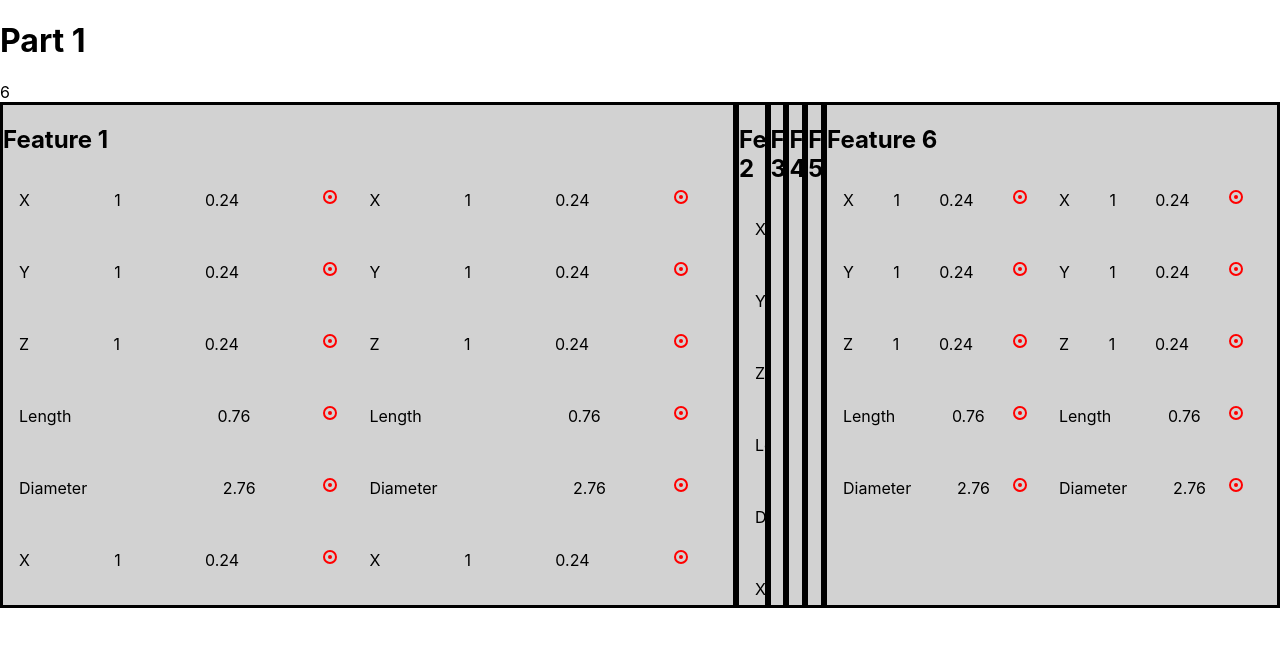
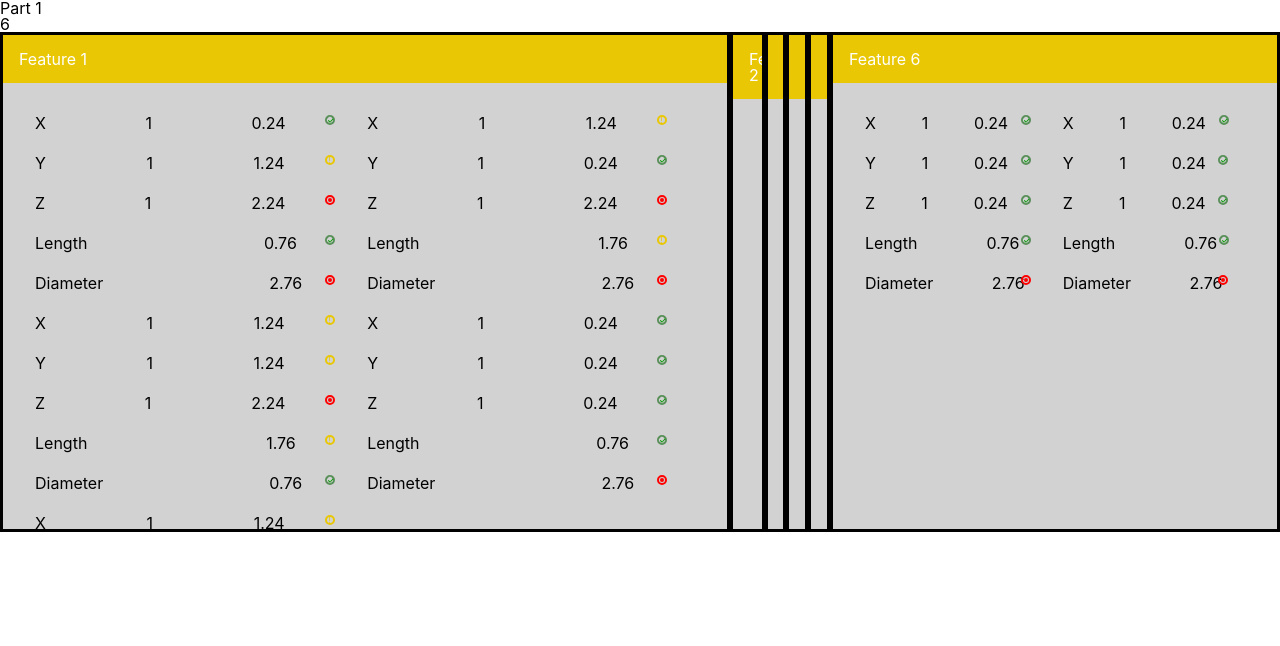
Before and after one commit to damorossi/abb, a React (Create React App) app: page / in a window 1280 px wide. Shown: the top 646 px of the page. Built offline with nearby package versions, Linux system fonts and the light colour scheme.

Commit message:
Added icons and some styling

```diff
--- a/src/components/FeaturesItemComponent.js
+++ b/src/components/FeaturesItemComponent.js
@@ -3,7 +3,9 @@
 const FeaturesItemComponent = ({ feature }) => {
 	return (
 		<div className="features-featureItem">
-			<h2>Feature {feature.id}</h2>
+			<div className="features-featureTitle">
+				<h2>Feature {feature.id}</h2>
+			</div>
 			<div className="features-featureContent">
 				{feature.controls.map((control) => (
 					<div className="itemValuesContainer" key={control.id}>
@@ -14,7 +16,11 @@
 										<div>{control.name}</div>
 										<div>{control.dev}</div>
 										<div>{control.devOutTotal}</div>
-										<span className="status danger"></span>
+										<span
+											className={`status ${
+												control.devOutTotal < 1 ? 'success' : control.devOutTotal > 2 ? 'danger' : 'warning'
+											}`}
+										></span>
 									</div>
 								</div>
 							))}
--- a/src/components/features.scss
+++ b/src/components/features.scss
@@ -1,4 +1,5 @@
 $bg: #d2d2d2;
+$bg-warn: #e9c704;
 
 .features {
 	&-itemValues {
@@ -9,46 +10,86 @@
 		width: 100%;
 
 		.status {
+			align-items: center;
+			border-radius: 50%;
+			display: flex;
+			height: 10px;
+			justify-content: center;
+			margin-left: -20%;
+			width: 10px;
+
 			&.danger {
+				border: solid 2px red;
 				&::before {
 					background-color: red;
 					border-radius: 50%;
 					content: '';
+					height: 4px;
 					width: 4px;
-					height: 4px;
 				}
-				width: 10px;
-				border: solid 2px red;
-				height: 10px;
-				border-radius: 50%;
-				display: flex;
-				justify-content: center;
-				align-items: center;
+			}
+
+			&.success {
+				border: solid 2px rgb(89, 144, 89);
+				transform: (rotate(-45deg));
+				&::before {
+					background-color: #090;
+					content: '';
+					height: 3px;
+					margin-left: 0px;
+					margin-top: 0px;
+					width: 1px;
+				}
+
+				&::after {
+					background-color: #090;
+					content: '';
+					height: 1px;
+					margin-top: 2px;
+					width: 4px;
+				}
+			}
+
+			&.warning {
+				border: solid 2px #e9c704;
+				&::after {
+					color: #e9c704;
+					content: '!';
+					font-size: 8px;
+					width: 4px;
+				}
 			}
 		}
+	}
+	&-featureTitle {
+		background-color: $bg-warn;
+		color: white;
+		padding: 16px;
 	}
 
 	&-featureContent {
 		display: flex;
 		flex-direction: row;
 		flex-wrap: wrap;
+		padding: 16px;
 		width: 100%;
 	}
 
 	&-featureItem {
 		background-color: $bg;
+		border: solid;
+		height: 500px;
+		overflow: hidden;
+
 		&:first-of-type {
 			flex-basis: 730px;
 			min-width: 730px;
-			flex-basis: 49%;
 		}
+
 		&:last-of-type {
 			flex-basis: 450px;
 			min-width: 450px;
 		}
-		border: solid;
-		height: 500px;
-		overflow: hidden;
 
 		:nth-child(2) {
 		}
--- a/src/helpers/api-service.js
+++ b/src/helpers/api-service.js
@@ -15,14 +15,14 @@
 				name: 'y',
 				value: 12,
 				dev: 1,
-				devOutTotal: 0.24
+				devOutTotal: 1.24
 			},
 			{
 				id: 3,
 				name: 'z',
 				value: 14,
 				dev: 1,
-				devOutTotal: 0.24
+				devOutTotal: 2.24
 			},
 			{
 				id: 4,
@@ -47,7 +47,7 @@
 				name: 'x',
 				value: 23,
 				dev: 1,
-				devOutTotal: 0.24
+				devOutTotal: 1.24
 			},
 			{
 				id: 7,
@@ -61,13 +61,13 @@
 				name: 'z',
 				value: 14,
 				dev: 1,
-				devOutTotal: 0.24
+				devOutTotal: 2.24
 			},
 			{
 				id: 9,
 				name: 'length',
 				value: 0.57,
-				devOutTotal: 0.76
+				devOutTotal: 1.76
 			},
 			{
 				id: 10,
@@ -86,33 +86,33 @@
 				name: 'x',
 				value: 23,
 				dev: 1,
-				devOutTotal: 0.24
+				devOutTotal: 1.24
 			},
 			{
 				id: 12,
 				name: 'y',
 				value: 12,
 				dev: 1,
-				devOutTotal: 0.24
+				devOutTotal: 1.24
 			},
 			{
 				id: 13,
 				name: 'z',
 				value: 14,
 				dev: 1,
-				devOutTotal: 0.24
+				devOutTotal: 2.24
 			},
 			{
 				id: 14,
 				name: 'length',
 				value: 0.57,
-				devOutTotal: 0.76
+				devOutTotal: 1.76
 			},
 			{
 				id: 15,
 				name: 'diameter',
 				value: 2.4,
-				devOutTotal: 2.76
+				devOutTotal: 0.76
 			}
 		]
 	},
@@ -164,7 +164,7 @@
 				name: 'x',
 				value: 23,
 				dev: 1,
-				devOutTotal: 0.24
+				devOutTotal: 1.24
 			},
 			{
 				id: 22,
@@ -178,19 +178,19 @@
 				name: 'z',
 				value: 14,
 				dev: 1,
-				devOutTotal: 0.24
+				devOutTotal: 1.24
 			},
 			{
 				id: 24,
 				name: 'length',
 				value: 0.57,
-				devOutTotal: 0.76
+				devOutTotal: 2.76
 			},
 			{
 				id: 25,
 				name: 'diameter',
 				value: 2.4,
-				devOutTotal: 2.76
+				devOutTotal: 0.76
 			}
 		]
 	},
--- a/src/index.scss
+++ b/src/index.scss
@@ -1,13 +1,160 @@
+/* http://meyerweb.com/eric/tools/css/reset/
+   v2.0 | 20110126
+   License: none (public domain)
+*/
+
+html,
+body,
+div,
+span,
+applet,
+object,
+iframe,
+h1,
+h2,
+h3,
+h4,
+h5,
+h6,
+p,
+blockquote,
+pre,
+a,
+abbr,
+acronym,
+address,
+big,
+cite,
+code,
+del,
+dfn,
+em,
+img,
+ins,
+kbd,
+q,
+s,
+samp,
+small,
+strike,
+strong,
+sub,
+sup,
+tt,
+var,
+b,
+u,
+i,
+center,
+dl,
+dt,
+dd,
+ol,
+ul,
+li,
+fieldset,
+form,
+label,
+legend,
+table,
+caption,
+tbody,
+tfoot,
+thead,
+tr,
+th,
+td,
+article,
+aside,
+canvas,
+details,
+embed,
+figure,
+figcaption,
+footer,
+header,
+hgroup,
+menu,
+nav,
+output,
+ruby,
+section,
+summary,
+time,
+mark,
+audio,
+video {
+	margin: 0;
+	padding: 0;
+	border: 0;
+	font-size: 100%;
+	font: inherit;
+	vertical-align: baseline;
+}
+
+/* HTML5 display-role reset for older browsers */
+
+article,
+aside,
+details,
+figcaption,
+figure,
+footer,
+header,
+hgroup,
+menu,
+nav,
+section {
+	display: block;
+}
+
 body {
-  margin: 0;
-  font-family: -apple-system, BlinkMacSystemFont, 'Segoe UI', 'Roboto', 'Oxygen',
-    'Ubuntu', 'Cantarell', 'Fira Sans', 'Droid Sans', 'Helvetica Neue',
-    sans-serif;
-  -webkit-font-smoothing: antialiased;
-  -moz-osx-font-smoothing: grayscale;
+	line-height: 1;
+}
+
+ol,
+ul {
+	list-style: none;
+}
+
+blockquote,
+q {
+	quotes: none;
+}
+
+blockquote {
+	&:before,
+	&:after {
+		content: '';
+		content: none;
+	}
+}
+
+q {
+	&:before,
+	&:after {
+		content: '';
+		content: none;
+	}
+}
+
+table {
+	border-collapse: collapse;
+	border-spacing: 0;
+}
+
+* {
+	box-sizing: border-box;
+}
+
+body {
+	margin: 0;
+	font-family: -apple-system, BlinkMacSystemFont, 'Segoe UI', 'Roboto', 'Oxygen', 'Ubuntu', 'Cantarell', 'Fira Sans',
+		'Droid Sans', 'Helvetica Neue', sans-serif;
+	-webkit-font-smoothing: antialiased;
+	-moz-osx-font-smoothing: grayscale;
 }
 
 code {
-  font-family: source-code-pro, Menlo, Monaco, Consolas, 'Courier New',
-    monospace;
+	font-family: source-code-pro, Menlo, Monaco, Consolas, 'Courier New', monospace;
 }
```
